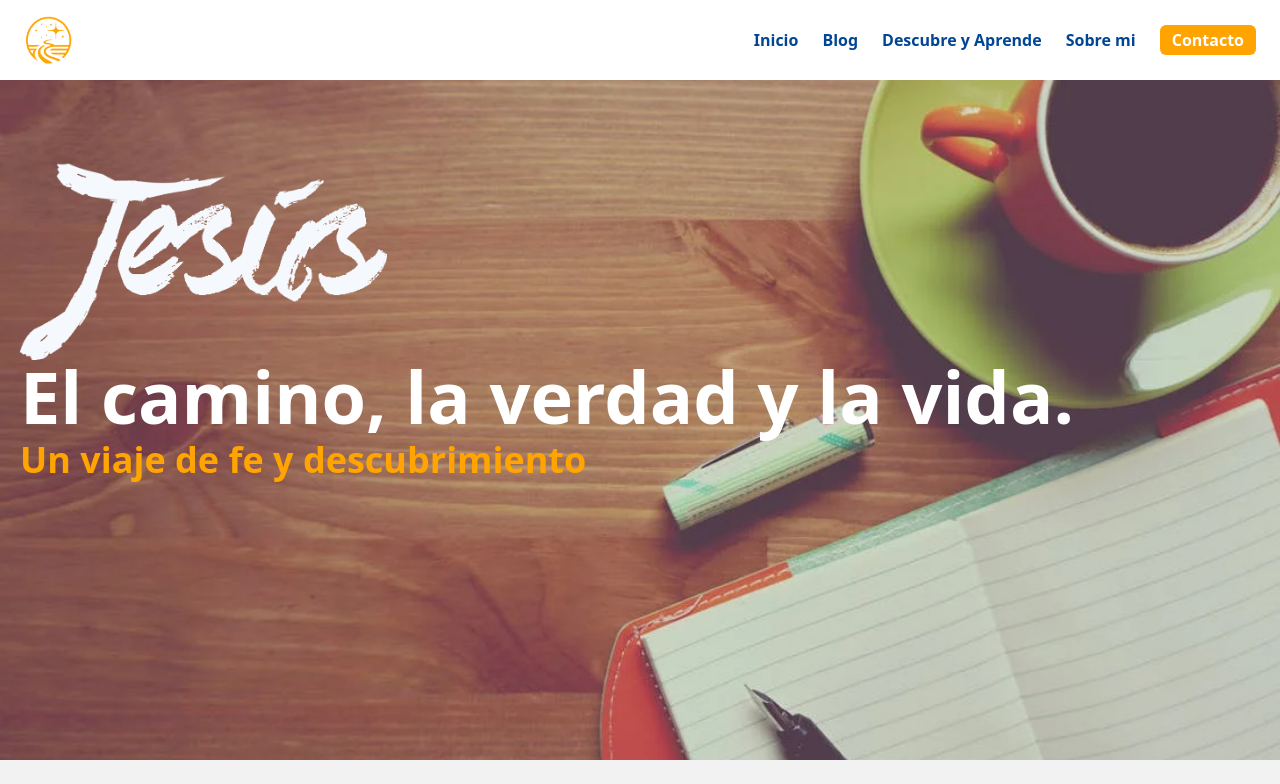
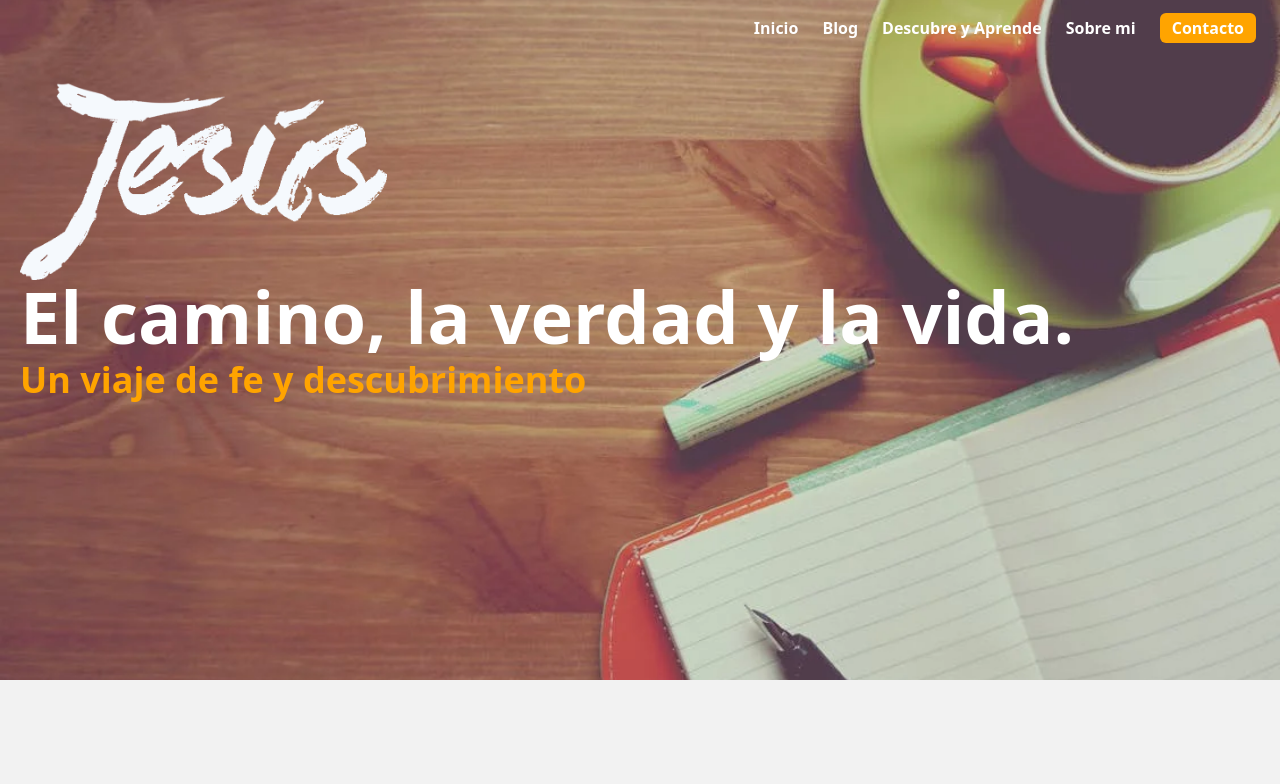
Before and after one commit to CamiloLLorente/my_blog2, a React (Vite) app: page / in a window 1280 px wide. Shown: the top 784 px of the page. Built offline with nearby package versions, Linux system fonts and the light colour scheme.

Commit message:
Mejorando el componente Header con visibilidad dinámica y actualización de URL

```diff
--- a/src/components/Header/Header.tsx
+++ b/src/components/Header/Header.tsx
@@ -1,21 +1,67 @@
-// src/components/Header/index.tsx
-import { Link } from 'react-router-dom';
-import image from "../../../public/image/logo4.png";
+import { Link, useLocation } from "react-router-dom";
+import { useState, useEffect } from "react";
 
 const Header = () => {
+  const [isVisible, setIsVisible] = useState(true);
+  const location = useLocation(); // Hook para obtener la ubicación actual
+  const [currentUrl, setCurrentUrl] = useState(location.pathname);
+
+  useEffect(() => {
+    setCurrentUrl(location.pathname); // Actualizar URL cuando cambie la ubicación
+  }, [location]);
+
+  const handleScroll = () => {
+    setIsVisible(window.scrollY === 0);
+  };
+
+  useEffect(() => {
+    window.addEventListener("scroll", handleScroll);
+
+    return () => {
+      window.removeEventListener("scroll", handleScroll);
+    };
+  }, []);
+
   return (
-    <header className="bg-[#FFFFFF] text-white shadow-md">
+    <header
+      className={`text-white fixed top-0 z-50 w-full transition-transform duration-300 ${
+        isVisible ? "translate-y-0" : "-translate-y-full"
+      }`}
+    >
       <div className="container mx-auto px-6 py-4 flex justify-between items-center">
         <Link to="/" className="flex items-center space-x-2">
-          <img src={image} alt="Logo" className="w-12 h-12" />
+          {/* <img src={image} alt="Logo" className="w-12 h-12" /> */}
         </Link>
         <nav>
-          <ul className="flex space-x-6 text-[#004694]">
-            <li className='font-bold'><Link to="/" className="hover:text-black-300 transition-colors">Inicio</Link></li>
-            <li className='font-bold'><Link to="/blog" className="hover:text-gray-300 transition-colors">Blog</Link></li>
-            <li className='font-bold'><Link to="/discover-and-learn" className="hover:text-gray-300 transition-colors">Descubre y Aprende</Link></li>
-            <li className='font-bold'><Link to="/about" className="hover:text-gray-300 transition-colors">Sobre mi</Link></li>
-            <li className='font-bold'><Link to="/contact"> <span className="bg-[#FFA400] text-white px-3 py-1 rounded-md">Contacto</span></Link></li>
+          <ul className={`flex space-x-6 ${currentUrl === "/" ? "text-white" : "text-[#003674]"}`}>
+            <li className="font-bold"><Link to="/" className="hover:text-gray-300 transition-colors">
+              Inicio
+            </Link></li>
+            <li className="font-bold">
+              <Link to="/blog" className="hover:text-gray-300 transition-colors">
+              Blog
+              </Link>
+            </li>
+            <li className="font-bold">
+              <Link
+              to="/discover-and-learn"
+              className="hover:text-gray-300 transition-colors"
+              >
+              Descubre y Aprende
+              </Link>
+            </li>
+            <li className="font-bold">
+              <Link to="/about" className="hover:text-gray-300 transition-colors">
+              Sobre mi
+              </Link>
+            </li>
+            <li className="font-bold">
+              <Link to="/contact">
+              <span className="bg-[#FFA400] text-white px-3 py-1 rounded-md">
+                Contacto
+              </span>
+              </Link>
+            </li>
           </ul>
         </nav>
       </div>
```
